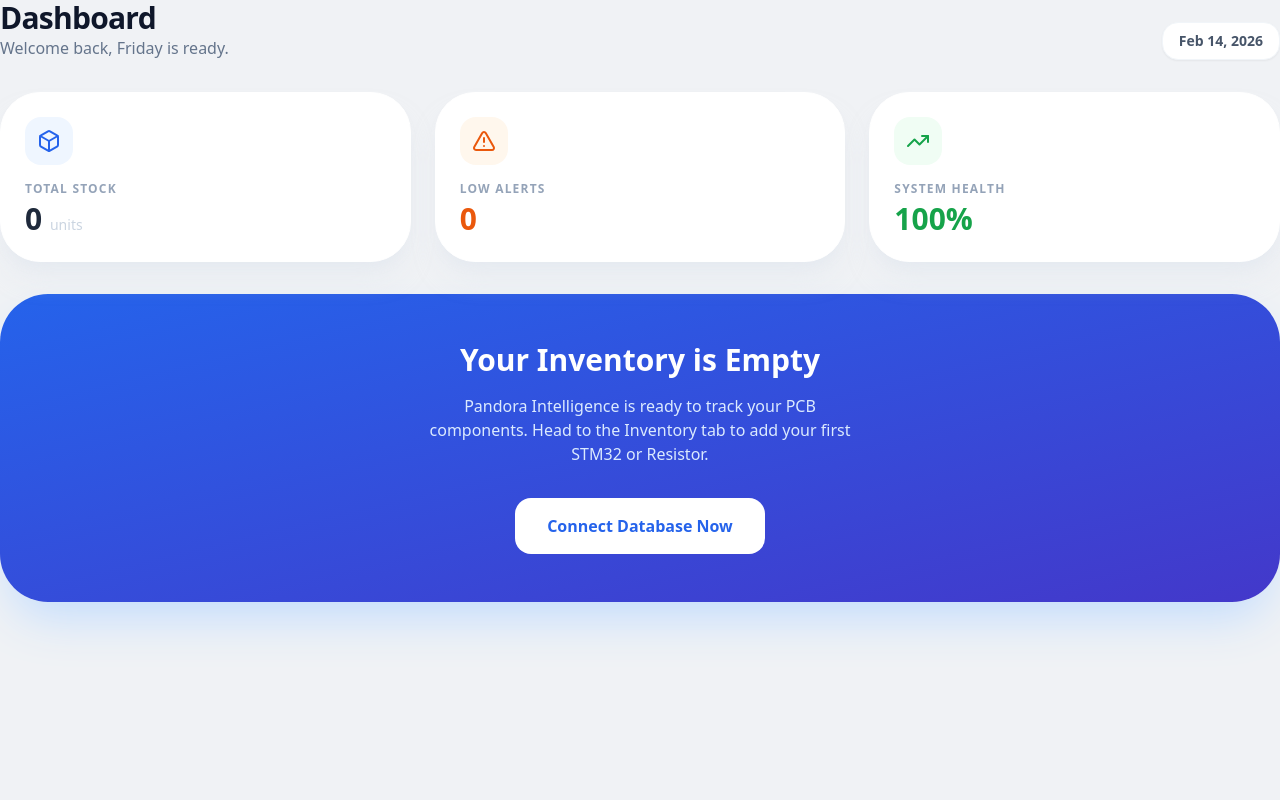
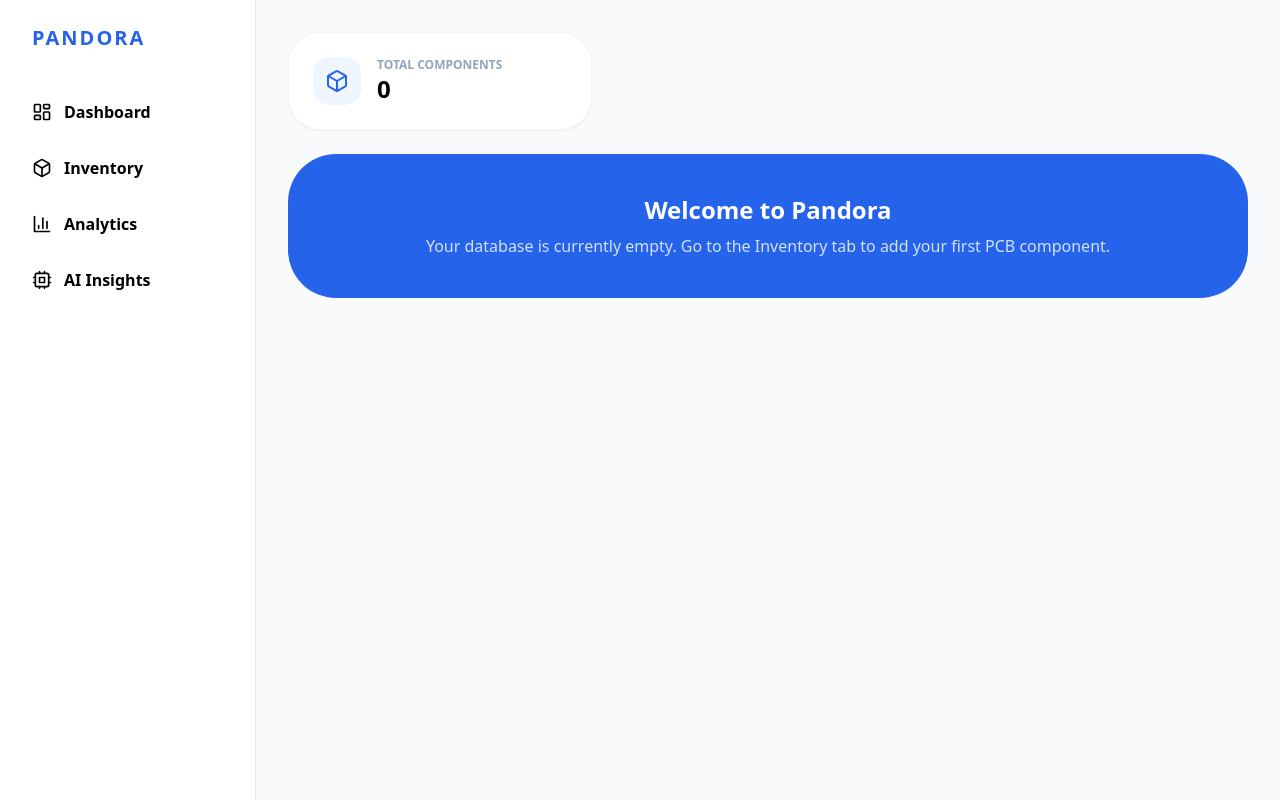
Before and after one commit to adityaxkrishav123-lab/pandora-system, a React (Create React App) app: page / in a window 1280 px wide. Built offline with nearby package versions, Linux system fonts and the light colour scheme; the HTML template or start-up script is replaced by a standard one.

Commit message:
Update App.js

```diff
--- a/src/App.js
+++ b/src/App.js
@@ -1,53 +1,33 @@
 import React from 'react';
-import { LayoutDashboard, Box, TrendingUp, AlertTriangle } from 'lucide-react';
+import { HashRouter as Router, Routes, Route, Link } from 'react-router-dom';
+import { LayoutDashboard, Box, BarChart3, Cpu } from 'lucide-react';
+import Dashboard from './pages/Dashboard';
+import Inventory from './pages/Inventory';
+import Analytics from './pages/Analytics';
+import ComponentDetail from './pages/ComponentDetail';
 
-const Dashboard = () => {
-  return (
-    <div className="animate-in fade-in duration-700 space-y-8">
-      {/* Header Section */}
-      <div className="flex justify-between items-end">
-        <div>
-          <h1 className="text-3xl font-black tracking-tight text-slate-900">Dashboard</h1>
-          <p className="text-slate-500 font-medium">Welcome back, Friday is ready.</p>
-        </div>
-        <div className="bg-white px-4 py-2 rounded-2xl shadow-sm border border-slate-100 text-sm font-bold text-slate-600">
-          Feb 14, 2026
-        </div>
-      </div>
+const App = () => (
+  <Router>
+    <div className="flex min-h-screen bg-slate-50">
+      <aside className="w-64 bg-white border-r border-slate-200 p-6 hidden lg:block">
+        <div className="font-bold text-xl mb-10 text-blue-600 px-2 uppercase tracking-widest">Pandora</div>
+        <nav className="space-y-4">
+          <Link to="/" className="flex items-center gap-3 p-2 hover:text-blue-600 font-bold"><LayoutDashboard size={20}/> Dashboard</Link>
+          <Link to="/inventory" className="flex items-center gap-3 p-2 hover:text-blue-600 font-bold"><Box size={20}/> Inventory</Link>
+          <Link to="/analytics" className="flex items-center gap-3 p-2 hover:text-blue-600 font-bold"><BarChart3 size={20}/> Analytics</Link>
+          <Link to="/detail" className="flex items-center gap-3 p-2 hover:text-blue-600 font-bold"><Cpu size={20}/> AI Insights</Link>
+        </nav>
+      </aside>
+      <main className="flex-1 p-8">
+        <Routes>
+          <Route path="/" element={<Dashboard />} />
+          <Route path="/inventory" element={<Inventory />} />
+          <Route path="/analytics" element={<Analytics />} />
+          <Route path="/detail" element={<ComponentDetail />} />
+        </Routes>
+      </main>
+    </div>
+  </Router>
+);
 
-      {/* Stats Grid */}
-      <div className="grid grid-cols-1 md:grid-cols-3 gap-6">
-        <div className="bg-white p-6 rounded-[2.5rem] shadow-xl shadow-slate-200/50 border border-white">
-          <div className="w-12 h-12 bg-blue-50 text-blue-600 rounded-2xl flex items-center justify-center mb-4"><Box /></div>
-          <p className="text-slate-400 text-xs font-black uppercase tracking-widest">Total Stock</p>
-          <h3 className="text-3xl font-black mt-1 text-slate-800">0 <span className="text-sm text-slate-300 font-medium">units</span></h3>
-        </div>
-
-        <div className="bg-white p-6 rounded-[2.5rem] shadow-xl shadow-slate-200/50 border border-white">
-          <div className="w-12 h-12 bg-orange-50 text-orange-600 rounded-2xl flex items-center justify-center mb-4"><AlertTriangle /></div>
-          <p className="text-slate-400 text-xs font-black uppercase tracking-widest">Low Alerts</p>
-          <h3 className="text-3xl font-black mt-1 text-orange-600">0</h3>
-        </div>
-
-        <div className="bg-white p-6 rounded-[2.5rem] shadow-xl shadow-slate-200/50 border border-white">
-          <div className="w-12 h-12 bg-green-50 text-green-600 rounded-2xl flex items-center justify-center mb-4"><TrendingUp /></div>
-          <p className="text-slate-400 text-xs font-black uppercase tracking-widest">System Health</p>
-          <h3 className="text-3xl font-black mt-1 text-green-600">100%</h3>
-        </div>
-      </div>
-
-      {/* Empty State Hero */}
-      <div className="bg-gradient-to-br from-blue-600 to-indigo-700 rounded-[3rem] p-12 text-center text-white shadow-2xl shadow-blue-200">
-        <h2 className="text-3xl font-bold mb-4">Your Inventory is Empty</h2>
-        <p className="text-blue-100 max-w-md mx-auto mb-8 font-medium">
-          Pandora Intelligence is ready to track your PCB components. Head to the Inventory tab to add your first STM32 or Resistor.
-        </p>
-        <button className="bg-white text-blue-600 px-8 py-4 rounded-2xl font-black hover:scale-105 transition-transform">
-          Connect Database Now
-        </button>
-      </div>
-    </div>
-  );
-};
-
-export default Dashboard;
+export default App;
```
